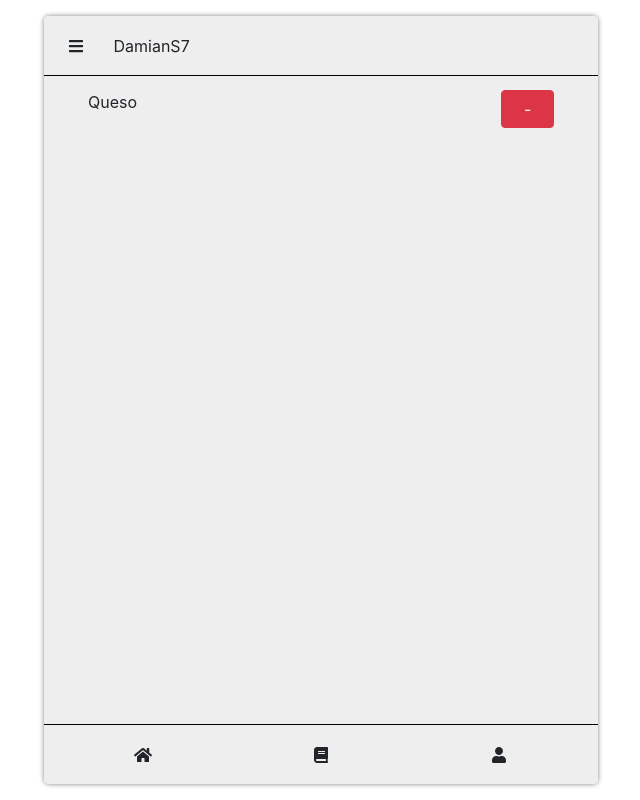
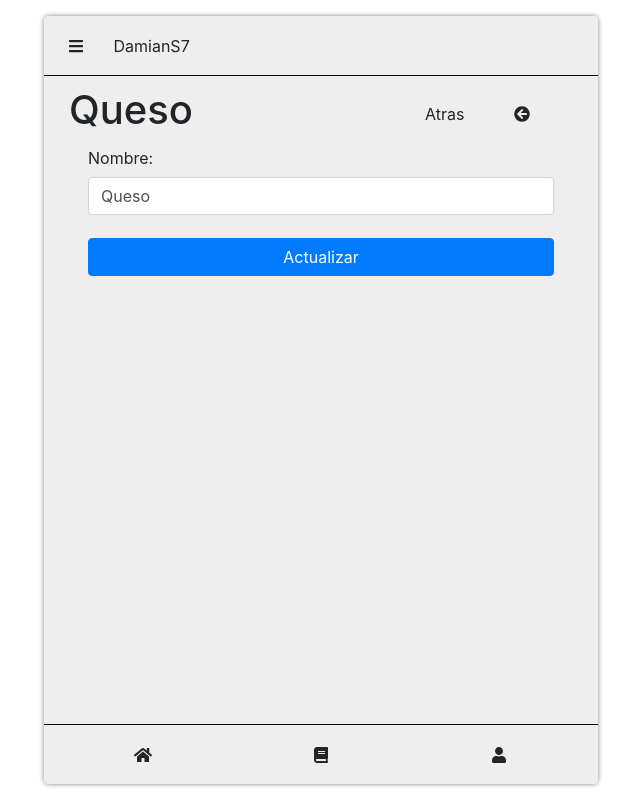
Before and after one commit to damianS7/fitCalc-spring-frontend, a Vue app: page /ingredients/0 in a window 1280 px wide. Shown: the whole page, without its empty margins (319-959 px from the left). Built offline with nearby package versions, Linux system fonts and the light colour scheme.

Commit message:
Vista con informacion del ingrediente

```diff
--- a/src/views/ingredients/Ingredient.vue
+++ b/src/views/ingredients/Ingredient.vue
@@ -1,16 +1,33 @@
 <template>
   <b-col cols="12">
+    <b-row align-v="center">
+      <b-col cols="8">
+        <h1>{{ ingredient.name }}</h1>
+      </b-col>
+      <b-col cols="2">Atras</b-col>
+      <b-col cols="2">
+        <router-link to="/ingredients">
+          <font-awesome-icon icon="arrow-circle-left" />
+        </router-link>
+      </b-col>
+    </b-row>
     <b-row class="m-1">
-      <b-col cols="10">
-        {{ ingredient.name }}
-      </b-col>
-      <b-col cols="2">
-        <b-button
-          @click="deleteIngredient(ingredient.id)"
-          class="btn-block"
-          variant="danger"
-          >-</b-button
-        >
+      <b-col cols="12">
+        <b-form>
+          <b-form-group label="Nombre:">
+            <b-form-input
+              type="text"
+              v-model="ingredient.name"
+              placeholder="Nombre del ingrediente"
+            ></b-form-input>
+          </b-form-group>
+
+          <b-form-group label=" ">
+            <b-button type="submit" variant="primary" class="w-100"
+              >Actualizar</b-button
+            >
+          </b-form-group>
+        </b-form>
       </b-col>
     </b-row>
   </b-col>
--- a/src/views/ingredients/IngredientList.vue
+++ b/src/views/ingredients/IngredientList.vue
@@ -1,10 +1,12 @@
 <template>
   <!-- agregar de busqueda filtro -->
   <b-col cols="12">
-    <b-row>
-      <h1>Ingredients</h1>
+    <b-row align-v="center">
+      <b-col cols="12">
+        <h1>Ingredients</h1>
+      </b-col>
     </b-row>
-    <b-row>
+    <b-row class="mb-2">
       <b-col cols="12">
         <b-form-input
           v-model="searchFilter"
```
